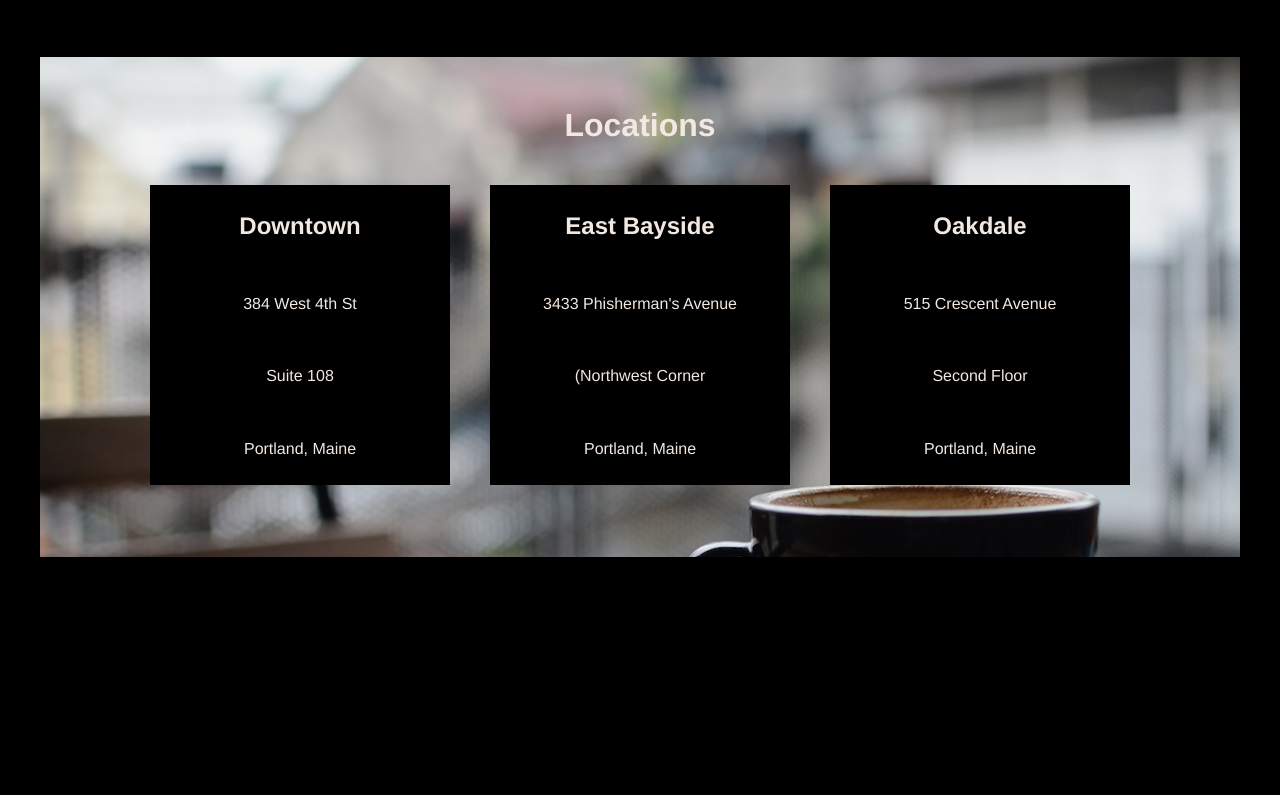
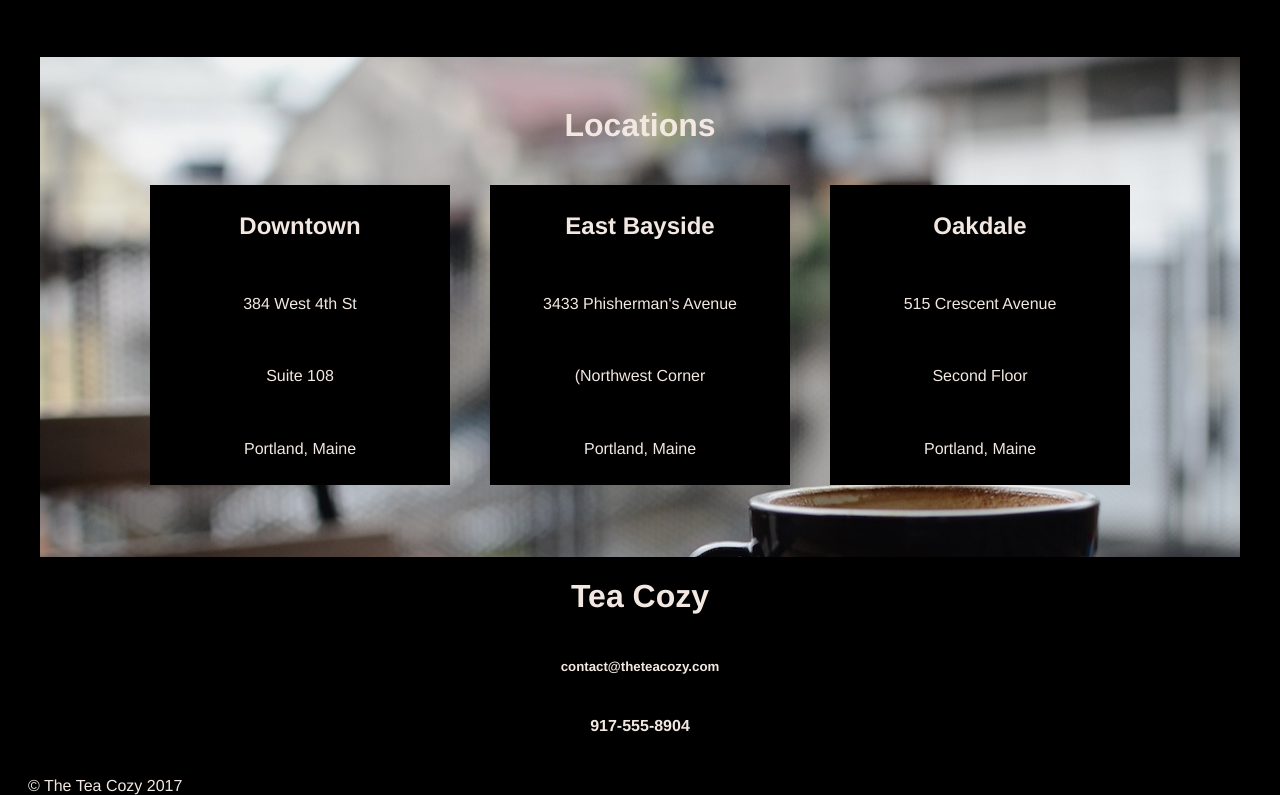
Before and after one commit to siddhantsingh-1/tea-cozy, a plain HTML site: page index.html in a window 1280 px wide. Shown: the part 1412-2207 px from the top of the page. Before the commit the page ends 1977 px from the top, so only its background shows below. Drawn offline with Linux system fonts and the light colour scheme.

Commit message:
Add footer section and final commit

```diff
--- a/css/style.css
+++ b/css/style.css
@@ -90,7 +90,7 @@ header li {
 
 .locations {
 	background-image: url("../resources/images/img-locations-background.jpg");
-    background-position: 50% 5%;
+	background-position: 50% 5%;
 	margin-top: 50px;
 	background-repeat: no-repeat;
 	height: 500px;
@@ -109,8 +109,8 @@ header li {
 .container .item {
 	width: 300px;
 	height: 300px;
-    background-color: black;
-    margin: 20px;
+	background-color: black;
+	margin: 20px;
 	display: inline-flex;
 	flex-direction: column;
 	justify-content: space-around;
@@ -120,3 +120,17 @@ header li {
 p {
 	margin: 0;
 }
+
+/* Footer */
+
+footer div {
+	height: 200px;
+	display: flex;
+	flex-direction: column;
+}
+
+footer p {
+	float: left;
+	margin-left: 20px;
+	margin-top: 20px;
+}
--- a/index.html
+++ b/index.html
@@ -87,6 +87,17 @@
             </div>
         </div>
     </div>
+
+    <!-- Footer -->
+
+    <footer>
+        <div>
+            <h1>Tea Cozy</h1>
+            <h5>contact@theteacozy.com</h5>
+            <h4>917-555-8904</h4>
+        </div>
+        <p>&copy; The Tea Cozy 2017</p>
+    </footer>
 </body>
 
 </html>
```
